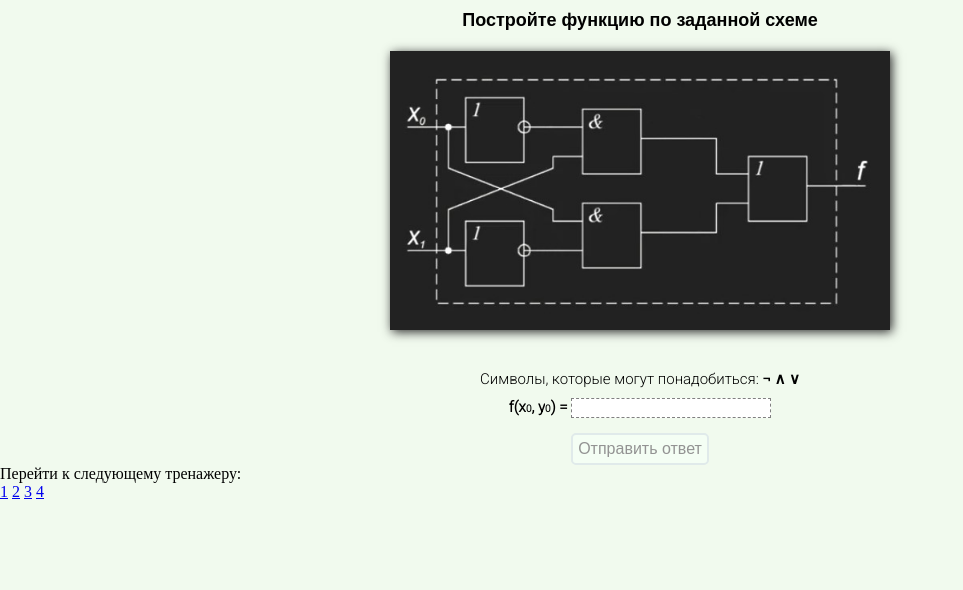
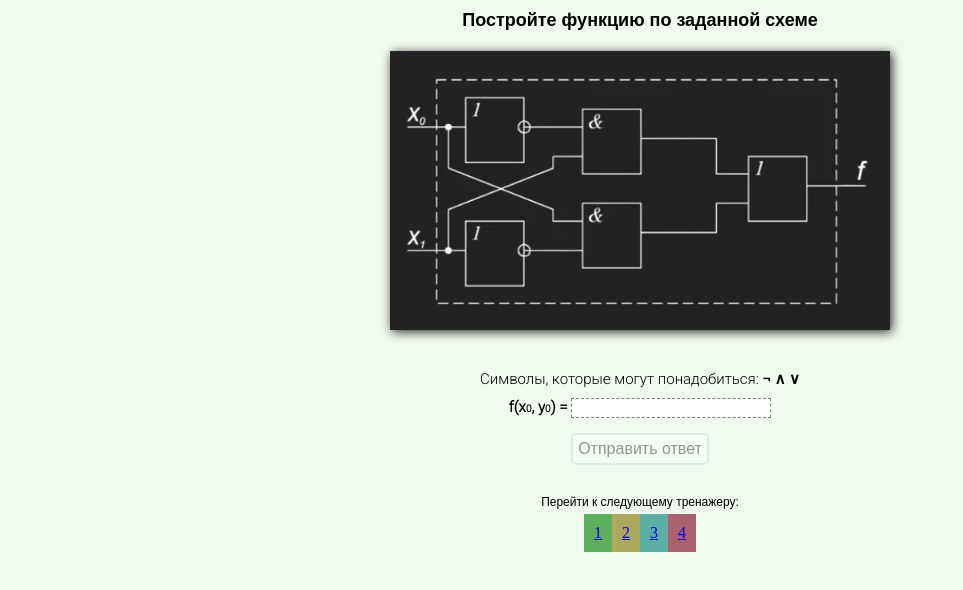
Before and after one commit to KemtaTam/Specifying-a-function-according-to-the-diagram, a plain HTML site: page index.html in a window 1280 px wide. Shown: the whole page, without its empty margins (0-963 px from the left). Drawn offline with Linux system fonts and the light colour scheme.

Commit message:
Update style.css

```diff
--- a/style.css
+++ b/style.css
@@ -33,6 +33,24 @@ form{
 	font-size: 15px;
 }
 
+.next_sim{
+	display: flex;
+	justify-content: center;
+	margin-top: 30px;
+	font-family: Arial, Helvetica, sans-serif;
+	font-size: 12px;
+}
+.links{
+	margin-top: 5px;
+	display: flex;
+	justify-content: center;
+}
+.link{padding: 10px;}
+#l1{background-color: rgba(0, 128, 0, 0.616);}
+#l2{background-color: rgba(128, 119, 0, 0.616);}
+#l3{background-color: rgba(0, 128, 117, 0.616);}
+#l4{background-color: rgba(128, 0, 32, 0.616);}
+
 .symb{
 	margin-bottom: 10px;
 }
```
